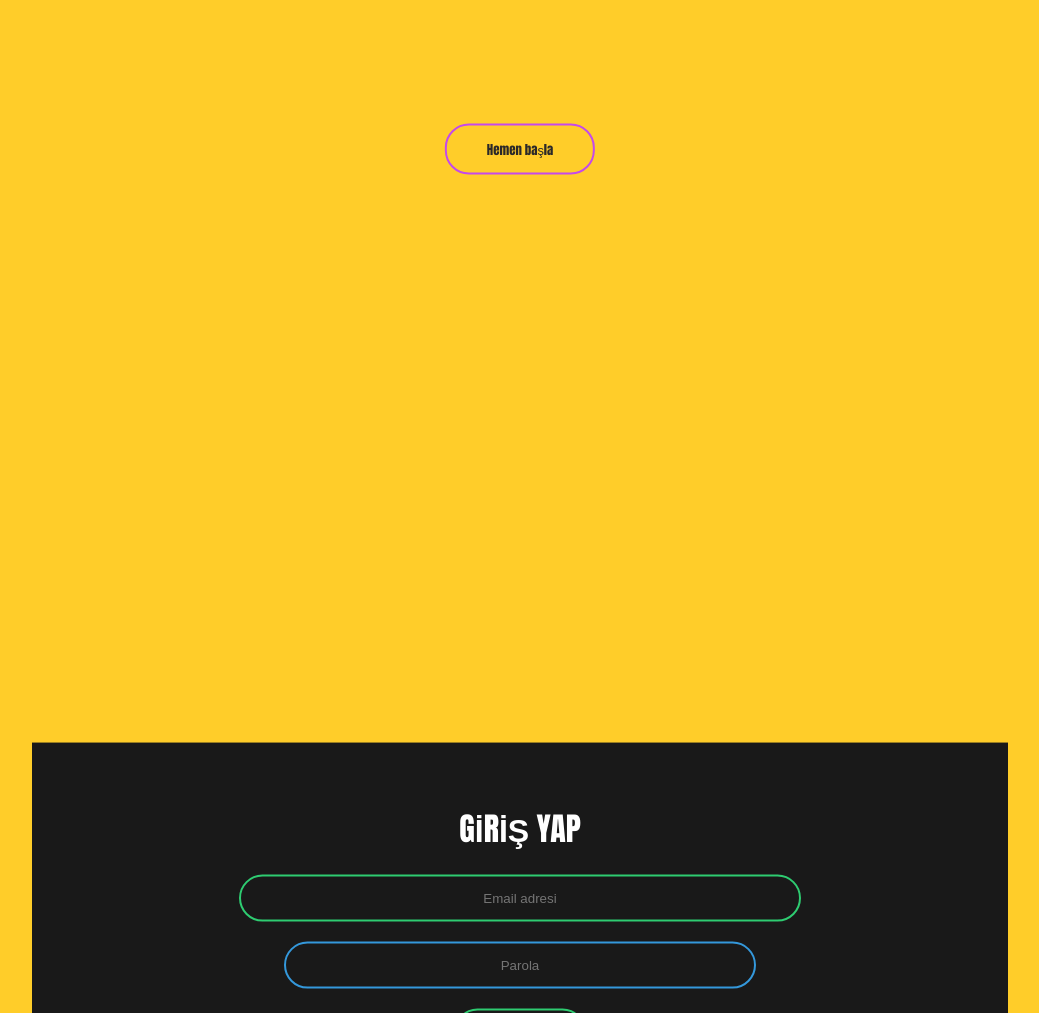
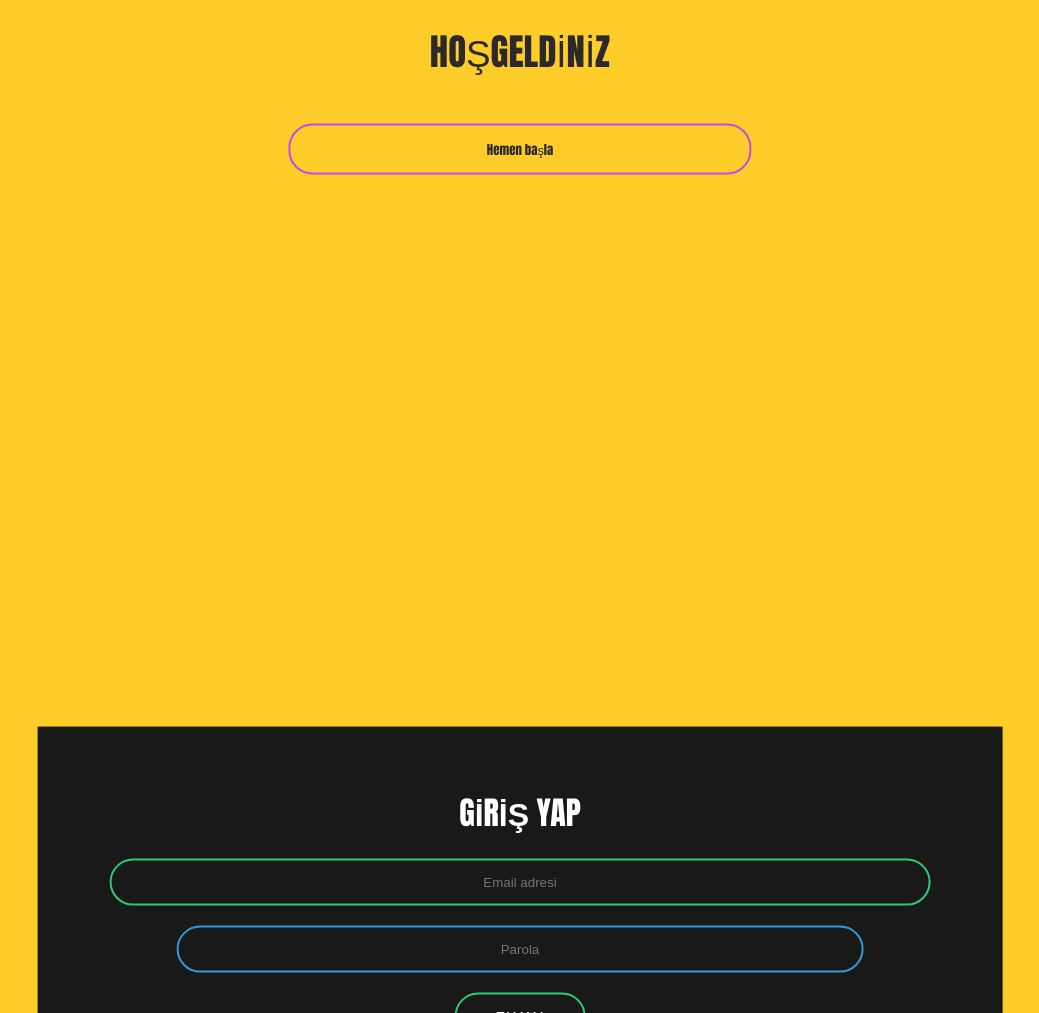
Before and after one commit to alicandar1/cnc_1, a plain HTML site: page index.html in a window 1280 px wide. Shown: the part 271-1284 px from the top of the page, without its empty margins (120-1159 px from the left). Drawn offline with Linux system fonts and the light colour scheme.

Commit message:
Add files via upload

```diff
--- a/main.css
+++ b/main.css
@@ -3,13 +3,20 @@ body
     font-family: Impact, Charcoal, sans-serif;;
     background: #ffcd29;
     transition: 0.1s;
-   }
+
+  position: absolute;
+  top: 0;
+  bottom: 0;
+  left: 0;
+  right: 0;
+  overflow: hidden;
+}
 
 
 .welcome{
 
     position: absolute;
-    top: 30%;
+    top: 40%;
     left: 50%;
     transform: translate(-50%,-50%);
     font-size: 230%;
@@ -23,6 +30,7 @@ body
     left: 50%;
     transform: translate(-50%,-50%);
     font-size: 80%;
+    width: 30%;
     text-align: center;
     border: 0;
     background: none;
@@ -71,14 +79,14 @@ body
   text-align: center;
   border: 2px solid #3498db;
   padding: 14px 10px;
-  width: 50%;
+  width: 75%;
   outline: none;
   color: white;
   border-radius: 24px;
   transition: 0.25s;
 }
 .box input[type="email"]:focus,.box input[type="password"]:focus{
-  width: 60%;
+  width: 90%;
   border-color: #2ecc71;
 }
 .box input[type="submit"]{
```
